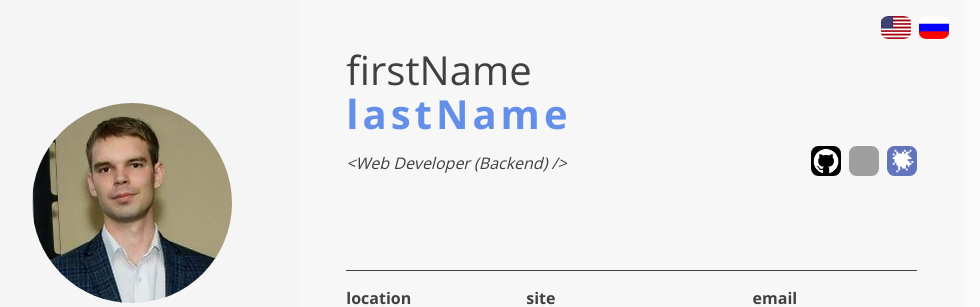
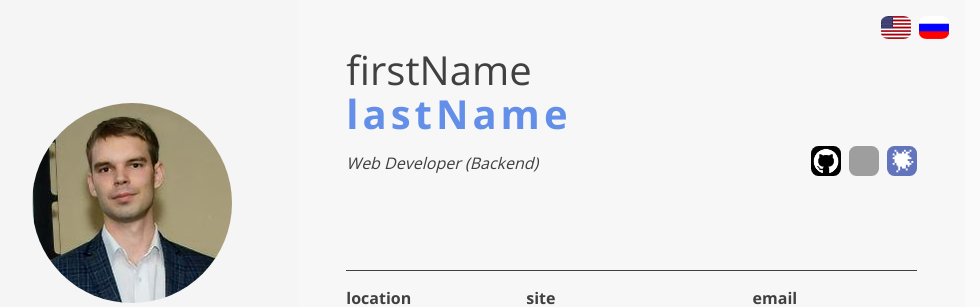
Before and after one commit to nunsez/nunsez.github.io, a Vue app: page / in a window 1280 px wide. Shown: the top 307 px of the page, without its empty margins (175-1155 px from the left). Built offline with nearby package versions, Linux system fonts and the light colour scheme; grey boxes are pictures that could not be loaded.

Commit message:
update specialization

```diff
--- a/src/components/Hero.vue
+++ b/src/components/Hero.vue
@@ -12,7 +12,7 @@
           <span class="last-name text-primary">{{ t("lastName") }}</span>
         </h1>
         <div class="d-flex justify-between align-center flex-wrap">
-          <p class="mr-3 text-italic">&lt;Web Developer (Backend) /&gt;</p>
+          <p class="mr-3 text-italic">Web Developer (Backend)</p>
           <div class="d-flex gap-x-2">
             <a href="https://github.com/nunsez" target="_blank" rel="noopener">
               <img src="/logo_github.png" width="30" height="30" class="rounded" />
```
